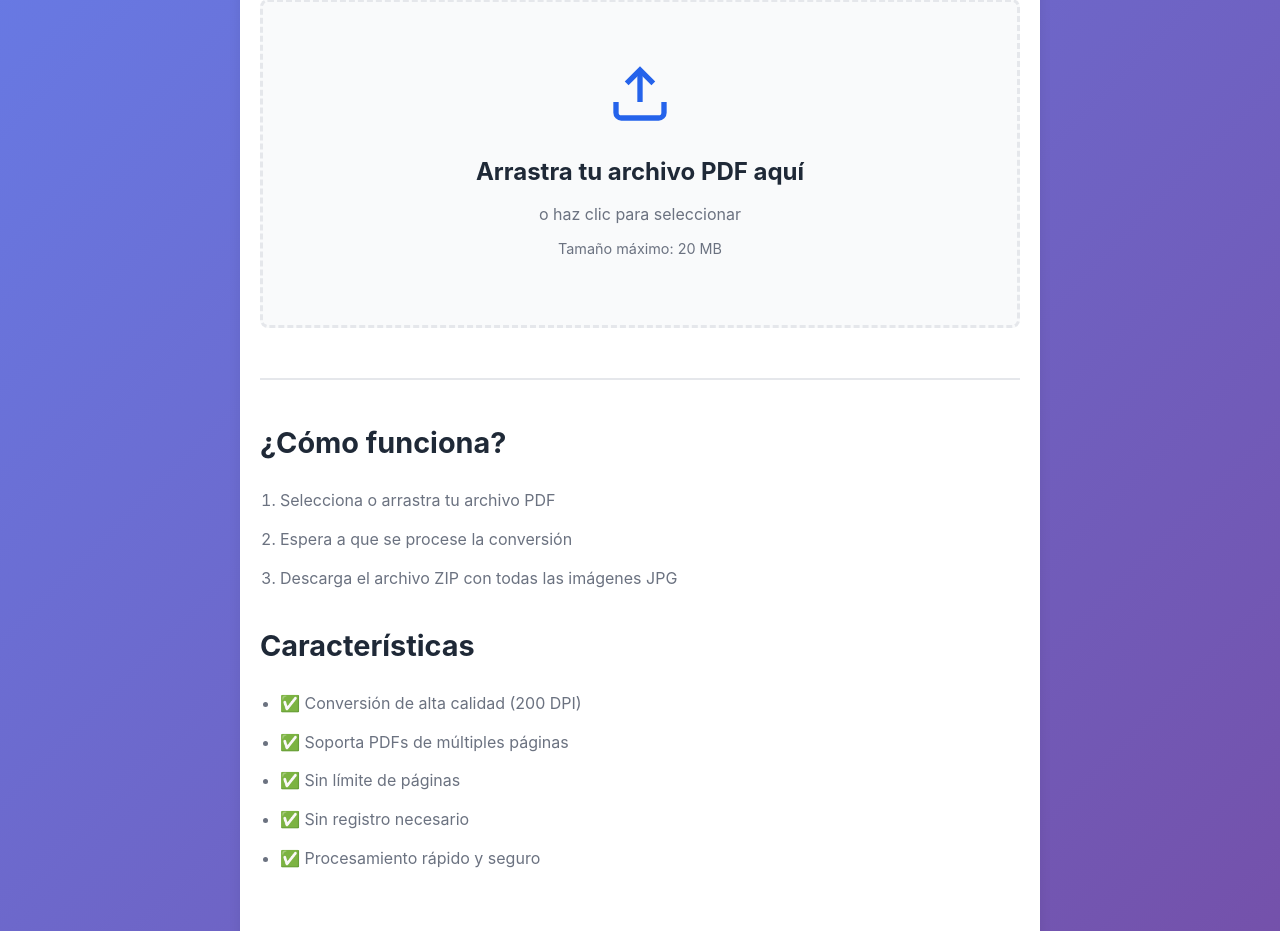
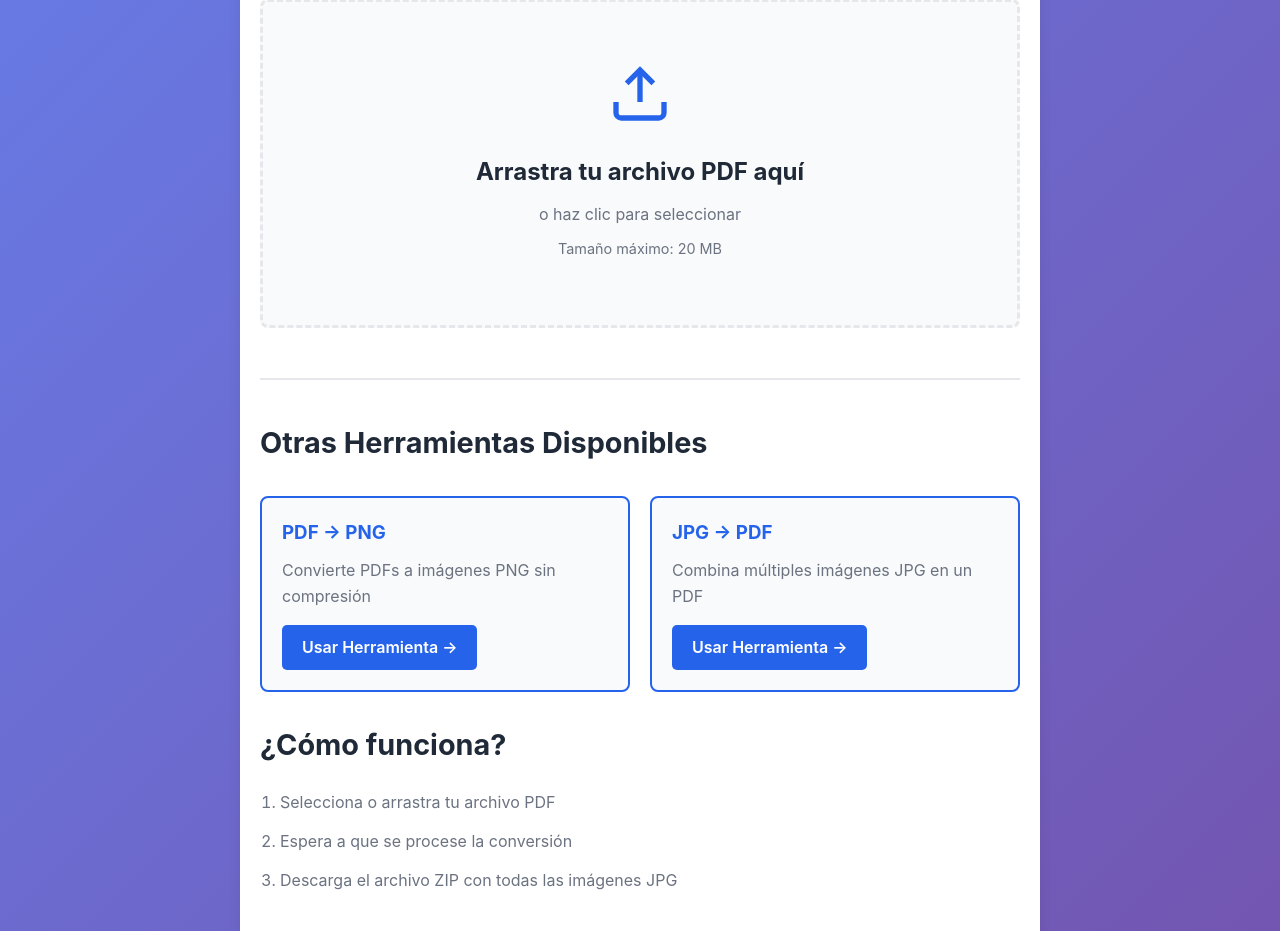
Before and after one commit to fixaconsultoria/pdf-to-jpg-converter, a Flask app: page / in a window 1280 px wide. Shown: the part 289-1220 px from the top of the page. Run offline with Flask 3, Linux system fonts and the light colour scheme.

Commit message:
Update index.html

```diff
--- a/templates/index.html
+++ b/templates/index.html
@@ -74,6 +74,20 @@
             </div>
 
             <div class="info-section">
+                <h2>Otras Herramientas Disponibles</h2>
+                <div style="display: grid; grid-template-columns: repeat(auto-fit, minmax(250px, 1fr)); gap: 20px; margin: 30px 0;">
+                    <div style="padding: 20px; background: var(--bg-secondary); border-radius: var(--border-radius); border: 2px solid var(--primary-color);">
+                        <h3 style="margin-bottom: 10px; color: var(--primary-color);">PDF → PNG</h3>
+                        <p style="color: var(--text-secondary); margin-bottom: 15px;">Convierte PDFs a imágenes PNG sin compresión</p>
+                        <a href="/pdf-to-png" style="display: inline-block; padding: 10px 20px; background: var(--primary-color); color: white; text-decoration: none; border-radius: 5px; font-weight: 600;">Usar Herramienta →</a>
+                    </div>
+                    <div style="padding: 20px; background: var(--bg-secondary); border-radius: var(--border-radius); border: 2px solid var(--primary-color);">
+                        <h3 style="margin-bottom: 10px; color: var(--primary-color);">JPG → PDF</h3>
+                        <p style="color: var(--text-secondary); margin-bottom: 15px;">Combina múltiples imágenes JPG en un PDF</p>
+                        <a href="/jpg-to-pdf" style="display: inline-block; padding: 10px 20px; background: var(--primary-color); color: white; text-decoration: none; border-radius: 5px; font-weight: 600;">Usar Herramienta →</a>
+                    </div>
+                </div>
+
                 <h2>¿Cómo funciona?</h2>
                 <ol class="steps-list">
                     <li>Selecciona o arrastra tu archivo PDF</li>
```
